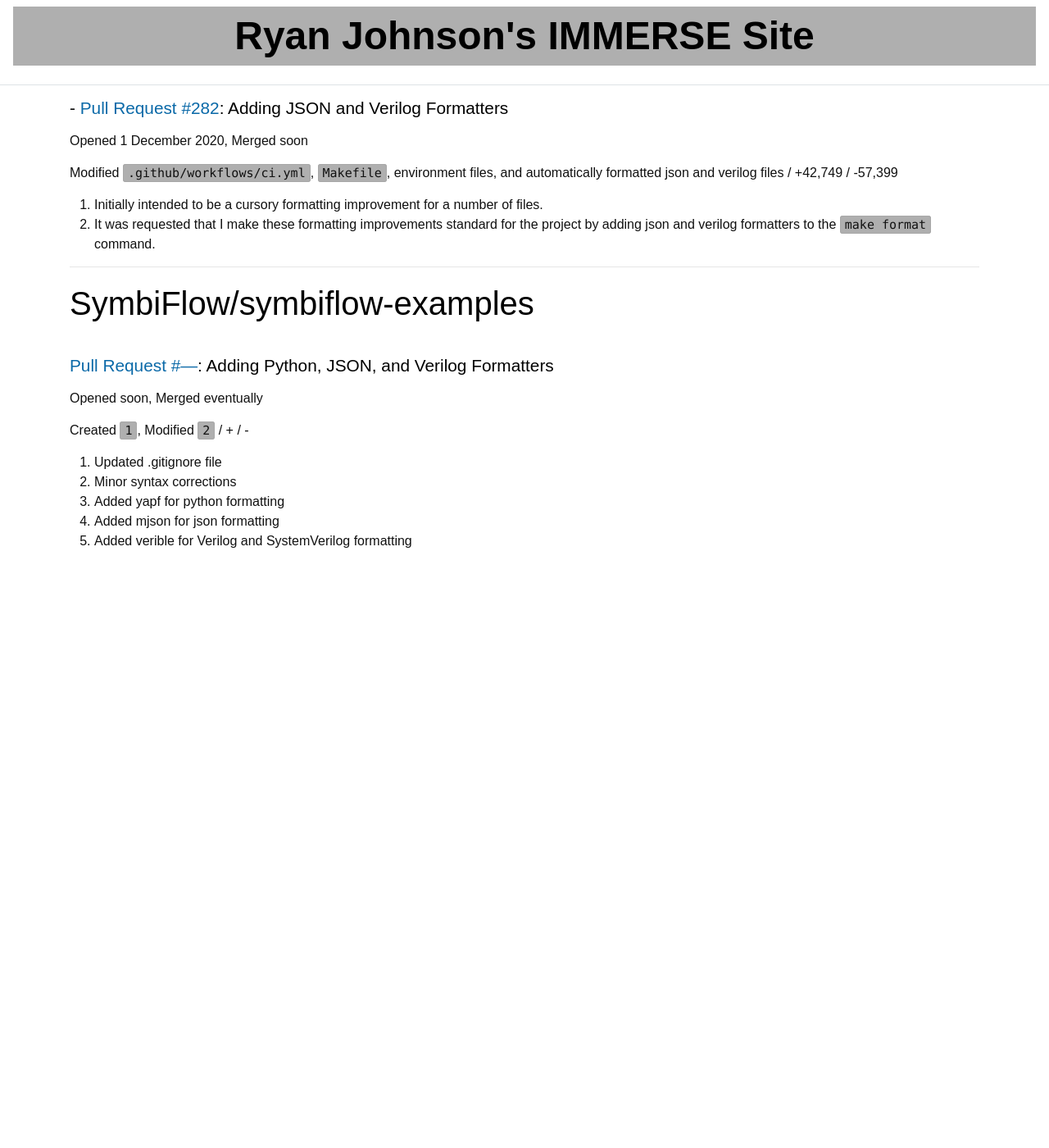
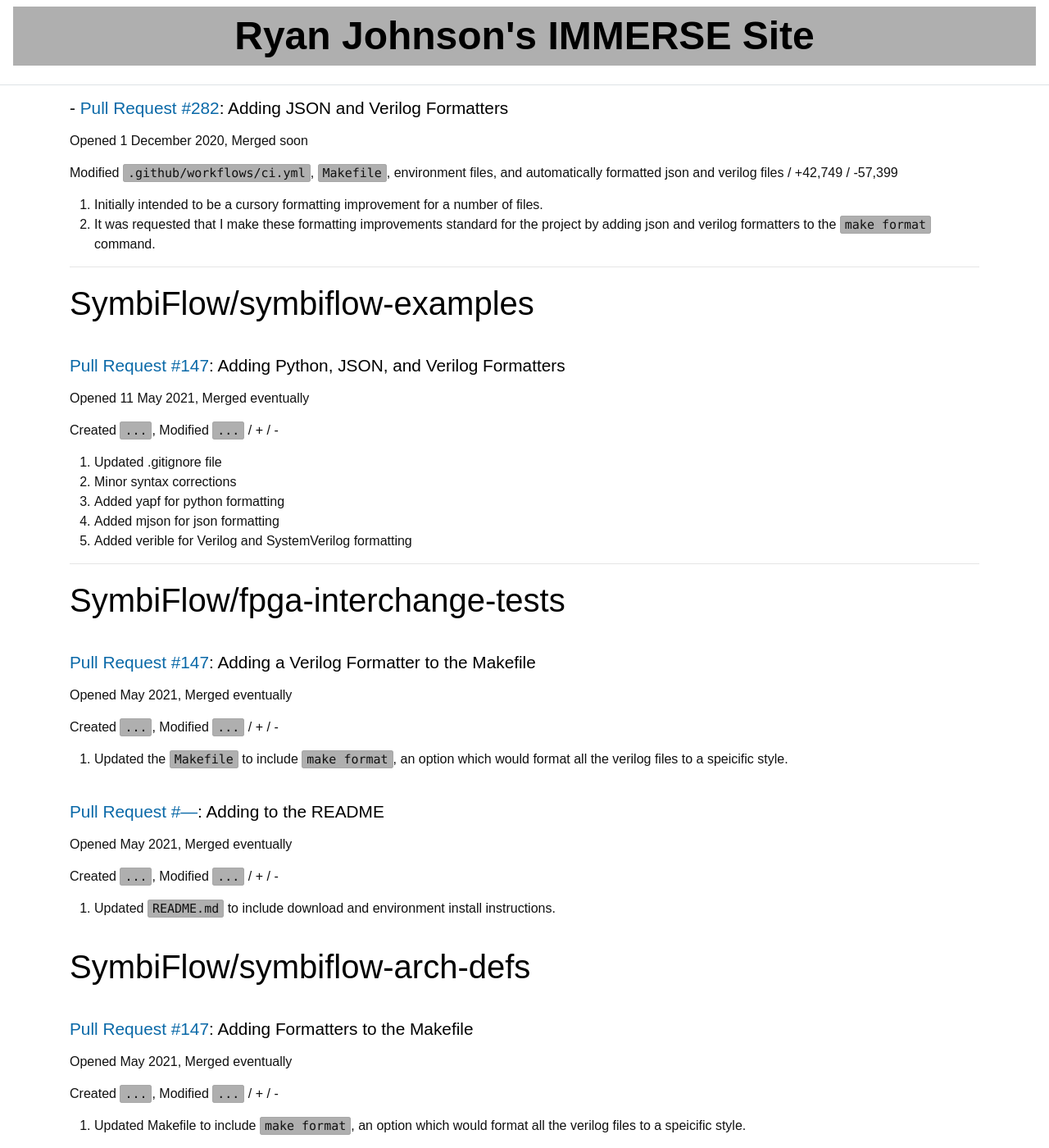
Before and after one commit to ryancj14/ryancj14, a Jekyll site: the page built from _pages/contributions2021.md, in a window 1280 px wide and 1400 px high, scrolled down 358 px. Shown: the whole window at 82% size. Built offline with Jekyll 4.4.1, drawn with Linux system fonts in a browser that asks for light colours; before the commit the page ends 1045 px from its top, so only the background shows below that.

Commit message:
changed config file
Signed-off-by: Ryan Johnson <ryancj14@gmail.com>

```diff
--- a/_config.yml
+++ b/_config.yml
@@ -30,6 +30,8 @@ collections:
 
 
 # Build settings
+markdown: kramdown
+enable_coderay: true
 # theme: minima
 # plugins:
 #   - jekyll-feed
--- a/_pages/contributions2021.md
+++ b/_pages/contributions2021.md
@@ -24,12 +24,36 @@ Modified `.github/workflows/ci.yml`, `Makefile`, environment files, and automati
 
 # SymbiFlow/symbiflow-examples
 
-### [Pull Request #---](https://github.com/SymbiFlow/symbiflow-examples/pull/---): Adding Python, JSON, and Verilog Formatters
-Opened __soon__, Merged __eventually__
+### [Pull Request #147](https://github.com/SymbiFlow/symbiflow-examples/pull/147): Adding Python, JSON, and Verilog Formatters
+Opened __11 May 2021__, Merged __eventually__
 
-Created `1`, Modified `2` / + / -
+Created `...`, Modified `...` / + / -
 1. Updated .gitignore file
 2. Minor syntax corrections
 3. Added yapf for python formatting
 4. Added mjson for json formatting
 5. Added verible for Verilog and SystemVerilog formatting
+
+---
+
+# SymbiFlow/fpga-interchange-tests
+
+### [Pull Request #147](https://github.com/SymbiFlow/fpga-interchange-tests/pull/147): Adding a Verilog Formatter to the Makefile
+Opened __May 2021__, Merged __eventually__
+
+Created `...`, Modified `...` / + / -
+1. Updated the `Makefile` to include `make format`, an option which would format all the verilog files to a speicific style.
+
+### [Pull Request #---](https://github.com/SymbiFlow/fpga-interchange-tests/pull/---): Adding to the README
+Opened __May 2021__, Merged __eventually__
+
+Created `...`, Modified `...` / + / -
+1. Updated `README.md` to include download and environment install instructions.
+
+# SymbiFlow/symbiflow-arch-defs
+
+### [Pull Request #147](https://github.com/SymbiFlow/fpga-interchange-tests/pull/147): Adding Formatters to the Makefile
+Opened __May 2021__, Merged __eventually__
+
+Created `...`, Modified `...` / + / -
+1. Updated Makefile to include `make format`, an option which would format all the verilog files to a speicific style.
```
